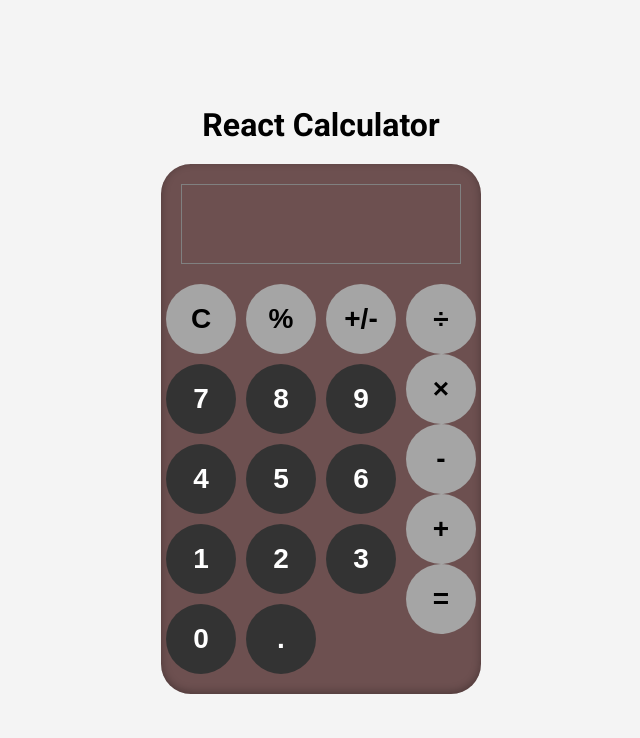
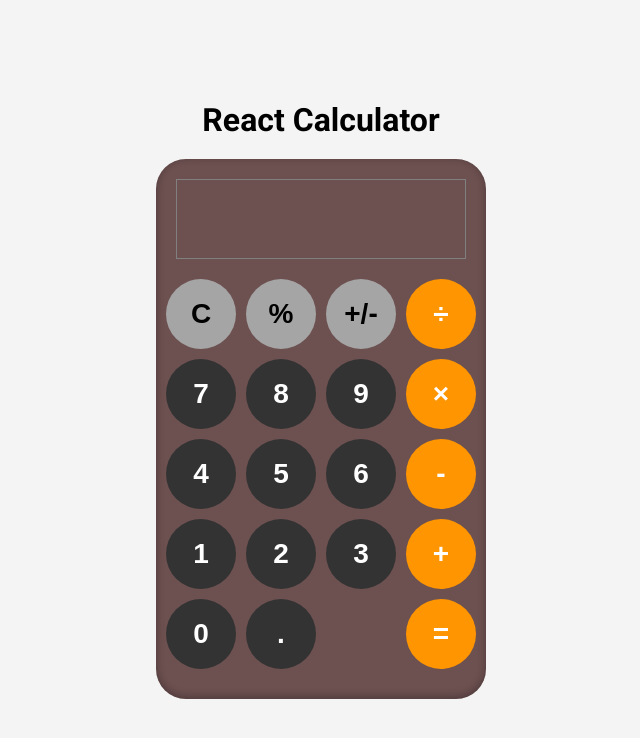
Before and after one commit to Mzhgn/React-Calculator, a React (Create React App) app: page / in a window 1280 px wide. Shown: the top 738 px of the page, without its empty margins (319-959 px from the left). Built offline with nearby package versions, Linux system fonts and the light colour scheme.

Commit message:
changig the styles of operators

```diff
--- a/src/App.css
+++ b/src/App.css
@@ -9,7 +9,7 @@
   display: flex;
   flex-direction: column;
   align-items: center;
-  width: 320px;
+  width: 330px;
   margin: auto;
   padding: 20px;
   background: #6d5050;
@@ -69,3 +69,8 @@ button:active {
   background: #a5a5a5;
   color: black;
 }
+.operators button {
+  margin-bottom: 10px;
+  background-color: #ff9500;
+  color: white;
+}
```
